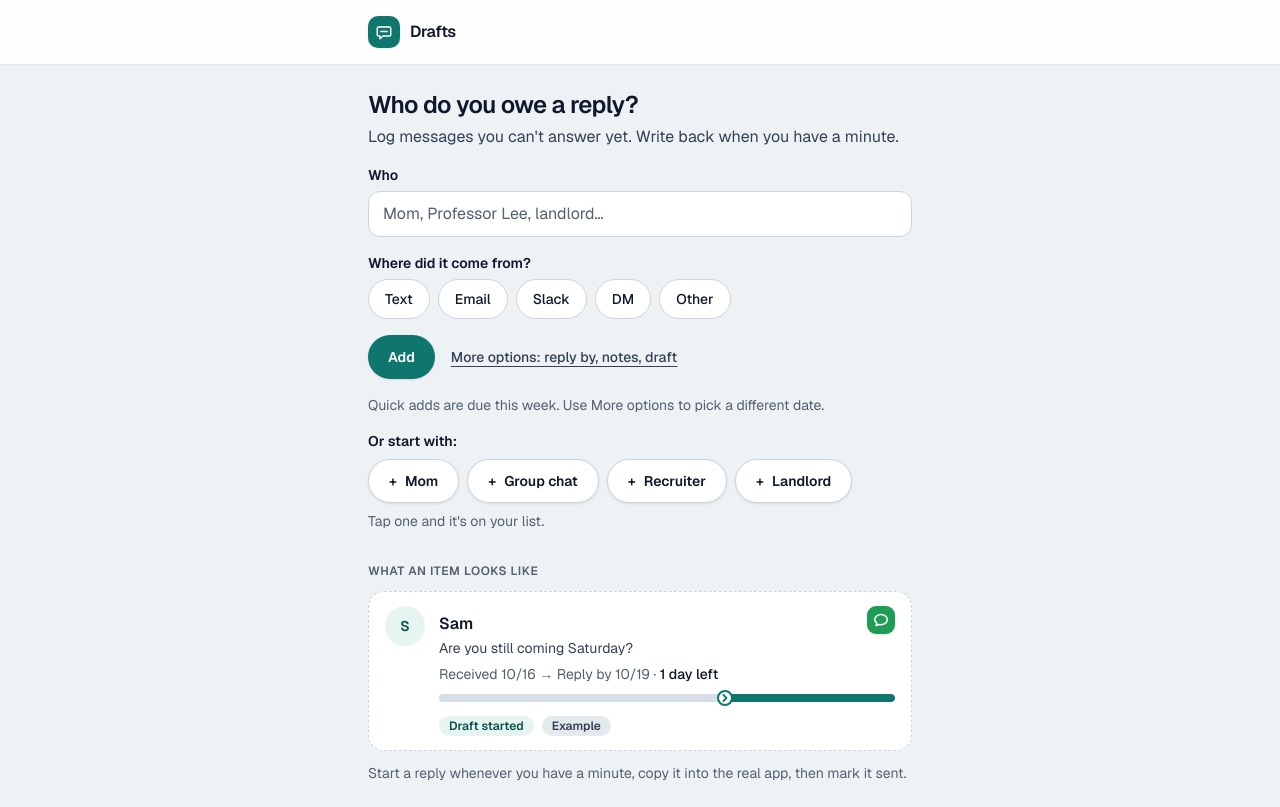
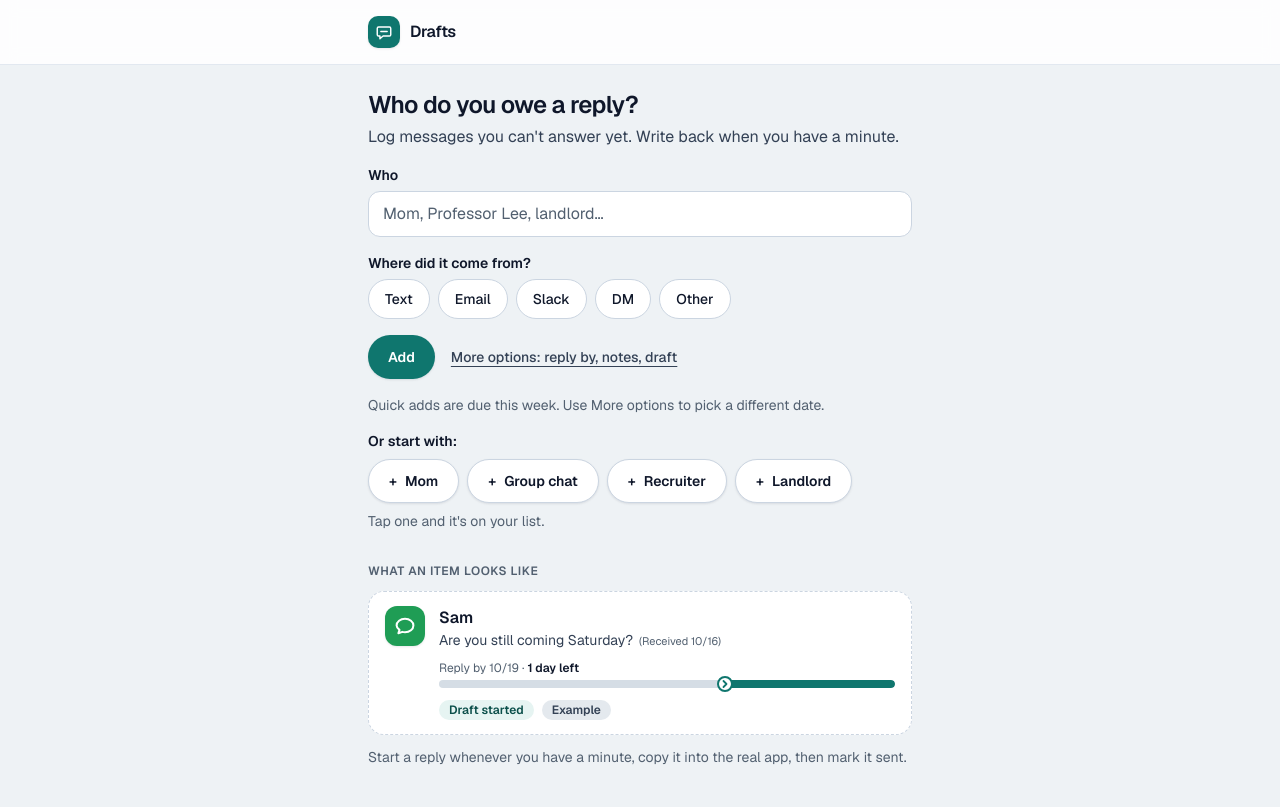
Before and after one commit to jdaguas/dbs-w3, a Next.js app: page / in a window 1280 px wide. Built offline with nearby package versions, Linux system fonts and the light colour scheme.

Commit message:
rearranged card contents

```diff
--- a/app/item/[id]/ItemView.tsx
+++ b/app/item/[id]/ItemView.tsx
@@ -2,18 +2,17 @@
 
 import { useRouter } from "next/navigation";
 import { useState } from "react";
-import { Avatar } from "@/components/Avatar";
 import { Banner } from "@/components/Banner";
 import { BoostButton } from "@/components/BoostButton";
 import { ChannelIcon } from "@/components/ChannelIcon";
 import { Button, ButtonLink } from "@/components/Button";
 import { Checkbox } from "@/components/Checkbox";
 import { StatusLine } from "@/components/ItemCard";
-import { Tag } from "@/components/Tag";
 import { TextArea } from "@/components/TextField";
 import { TimeBar } from "@/components/TimeBar";
 import {
   canBoost,
+  dateLabel,
   dueDateFor,
   NO_BOOST,
   FOLLOW_UP_DAYS,
@@ -145,22 +144,25 @@ function ItemDetail({ item, onLeave }: { item: Item; onLeave: () => void }) {
 
   return (
     <div className="flex flex-col gap-8">
-      <header className="flex items-start gap-4">
-        <Avatar name={item.who} size="lg" muted={overdue} />
-        <div className="flex min-w-0 flex-1 flex-col gap-1.5">
-          <div className="flex items-baseline justify-between gap-3">
+      <header className="flex flex-col gap-4">
+        <div className="flex items-center gap-4">
+          <ChannelIcon item={item} size="lg" muted={overdue} />
+          <div className="min-w-0">
             <h1 className="truncate text-2xl font-semibold tracking-tight text-ink">{item.who}</h1>
-            <ChannelIcon item={item} size="lg" />
+            <p className="text-sm text-ink-muted">{dateLabel(item, now)}</p>
           </div>
-          <StatusLine item={item} now={now} className="text-ink-soft" />
-          <TimeBar item={item} now={now} />
-          {(overdue || canBoost(item, now)) && (
-            <div className="flex flex-wrap items-center gap-2">
-              {overdue && <Tag>Past your date</Tag>}
-              {canBoost(item, now) && <BoostButton item={item} />}
-            </div>
-          )}
         </div>
+        {item.status !== "done" && (
+          <div>
+            <StatusLine item={item} now={now} className="text-sm text-ink-muted" />
+            <TimeBar item={item} now={now} />
+          </div>
+        )}
+        {canBoost(item, now) && (
+          <div>
+            <BoostButton item={item} />
+          </div>
+        )}
       </header>
 
       {item.message && (
--- a/components/Avatar.tsx
+++ /dev/null
@@ -1,23 +0,0 @@
-// Initials for the person you owe a reply ("Professor Lee" → "PL"). Decorative: the name is always shown beside it.
-/** `muted` greys it out (past the reply-by date). */
-export function Avatar({ name, size = "md", muted = false }: { name: string; size?: "md" | "lg"; muted?: boolean }) {
-  const initials =
-    name
-      .trim()
-      .split(/\s+/)
-      .slice(0, 2)
-      .map((w) => w[0]?.toUpperCase() ?? "")
-      .join("") || "?";
-  return (
-    <span
-      aria-hidden="true"
-      className={
-        "flex shrink-0 items-center justify-center rounded-full font-semibold " +
-        (muted ? "bg-subtle text-ink-muted " : "bg-accent-soft text-accent-ink ") +
-        (size === "lg" ? "size-12 text-base" : "size-10 text-sm")
-      }
-    >
-      {initials}
-    </span>
-  );
-}
--- a/components/ChannelIcon.tsx
+++ b/components/ChannelIcon.tsx
@@ -1,7 +1,7 @@
 import type { ReactNode } from "react";
 import { sourceLabel, type Item } from "@/lib/items";
 
-// Where the message came from, as a small app tile (Gmail, Slack, Text…).
+// Where the message came from, as an app tile (Gmail, Slack, Text…).
 // The name is the accessible label and the hover tooltip.
 
 type Key = "text" | "email" | "gmail" | "apple" | "outlook" | "yahoo" | "slack" | "dm" | "other";
@@ -66,7 +66,16 @@ function keyFor(item: Pick<Item, "channel" | "emailApp">): Key {
   return !item.emailApp || item.emailApp === "other" ? "email" : item.emailApp;
 }
 
-export function ChannelIcon({ item, size = "md" }: { item: Pick<Item, "channel" | "emailApp">; size?: "md" | "lg" }) {
+/** Sits where a contact photo would. `muted` greys it out (past the reply-by date). */
+export function ChannelIcon({
+  item,
+  size = "md",
+  muted = false,
+}: {
+  item: Pick<Item, "channel" | "emailApp">;
+  size?: "md" | "lg";
+  muted?: boolean;
+}) {
   const { tile, glyph } = icons[keyFor(item)];
   const label = sourceLabel(item);
   return (
@@ -74,9 +83,13 @@ export function ChannelIcon({ item, size = "md" }: { item: Pick<Item, "channel"
       role="img"
       aria-label={`From ${label}`}
       title={label}
-      className={`flex shrink-0 items-center justify-center rounded-[9px] text-white shadow-card ${tile} ${size === "lg" ? "size-9" : "size-7"}`}
+      className={
+        `flex shrink-0 items-center justify-center text-white shadow-card ${tile} ` +
+        (size === "lg" ? "size-12 rounded-[14px] " : "size-10 rounded-[12px] ") +
+        (muted ? "grayscale" : "")
+      }
     >
-      <svg viewBox="0 0 20 20" className={size === "lg" ? "size-5.5" : "size-4.5"} aria-hidden="true">
+      <svg viewBox="0 0 20 20" className={size === "lg" ? "size-7" : "size-6"} aria-hidden="true">
         {glyph}
       </svg>
     </span>
--- a/components/ItemCard.tsx
+++ b/components/ItemCard.tsx
@@ -1,47 +1,33 @@
 import Link from "next/link";
-import { Avatar } from "./Avatar";
 import { BoostButton } from "./BoostButton";
 import { ChannelIcon } from "./ChannelIcon";
 import { Tag } from "./Tag";
 import { TimeBar } from "./TimeBar";
-import {
-  canBoost,
-  isDrafting,
-  isFollowUpDue,
-  isOverdue,
-  receivedLabel,
-  replyByLabel,
-  statusLine,
-  type Item,
-} from "@/lib/items";
+import { canBoost, dateLabel, isDrafting, isFollowUpDue, isOverdue, replyByLabel, statusLine, type Item } from "@/lib/items";
 
-// One item in a list. The whole card opens the item page (the name is a link stretched over
-// the card), so the Boost button can sit on top of it without nesting a button in a link.
+// One item in a list, in three levels:
+//   [app icon]  Name
+//               What it's about, cut short… (Received 10/12)
+//               Reply by 10/20 · 2 days left
+//               ▬▬▬▬▬▬▬▬▬▬▬▬▬ (time bar)             [Draft started] [+4 hours]
+// The whole card opens the item page (the name is a link stretched over the card),
+// so the Boost button can sit on top of it without nesting a button in a link.
 
 /**
- * To reply: "Received 10/12 → Reply by 10/20 · 2 days left" (or "· No rush").
- * Waiting and done: "Sent 3 days ago. Follow up?". Shared with the item page.
+ * The line above the bar. To reply: "Reply by 10/20 · 2 days left" or "No rush".
+ * Waiting: "Waiting on them" / "No reply yet. Follow up?". Shared with the item page.
  */
 export function StatusLine({ item, now, className = "" }: { item: Item; now: Date; className?: string }) {
-  if (item.status !== "needs") return <p className={className}>{statusLine(item, now)}</p>;
+  if (item.status !== "needs") {
+    const followUp = isFollowUpDue(item, now);
+    return <p className={`${className} ${followUp ? "font-medium text-warn-ink" : ""}`}>{statusLine(item, now)}</p>;
+  }
   const by = replyByLabel(item, now);
+  if (!by) return <p className={className}>No rush</p>;
   return (
     <p className={className}>
-      <span className="whitespace-nowrap">Received {receivedLabel(item.createdAt, now)}</span>{" "}
-      <span aria-hidden="true" className="text-ink-muted">
-        →
-      </span>
-      <span className="sr-only">,</span>{" "}
-      {by ? (
-        <span className="whitespace-nowrap">
-          Reply by {by.date} ·{" "}
-          <span className={isOverdue(item, now) ? "font-semibold text-ink-muted" : "font-medium text-ink"}>
-            {by.left}
-          </span>
-        </span>
-      ) : (
-        "No rush"
-      )}
+      Reply by {by.date} ·{" "}
+      <span className={isOverdue(item, now) ? "font-semibold text-ink-soft" : "font-semibold text-ink"}>{by.left}</span>
     </p>
   );
 }
@@ -60,13 +46,13 @@ export function ItemCard({ item, now = new Date(), example = false }: { item: It
         // Past the date: greyed out (flat, no shadow) but still readable.
         (overdue ? "border-line-strong bg-canvas" : followUp ? "border-warn-line bg-surface shadow-card" : "border-line bg-surface shadow-card"));
 
-  const name = <span className={`truncate font-semibold ${overdue ? "text-ink-soft" : "text-ink"}`}>{item.who}</span>;
+  const name = <span className={`font-semibold ${overdue ? "text-ink-soft" : "text-ink"}`}>{item.who}</span>;
 
   return (
     <div className={className}>
-      <Avatar name={item.who} muted={overdue} />
+      <ChannelIcon item={item} muted={overdue} />
       <div className="min-w-0 flex-1">
-        <div className="flex items-baseline justify-between gap-3">
+        <div className="flex">
           {example ? (
             <p className="truncate">{name}</p>
           ) : (
@@ -77,24 +63,25 @@ export function ItemCard({ item, now = new Date(), example = false }: { item: It
               {name}
             </Link>
           )}
-          <ChannelIcon item={item} />
         </div>
 
-        {item.message && (
-          <p className="mt-0.5 truncate text-sm text-ink-soft">{item.message.replace(/\s+/g, " ").trim()}</p>
-        )}
+        {/* The preview gives way so the date always fits after it. */}
+        <p className="flex items-baseline gap-1.5 text-sm text-ink-soft">
+          {item.message && <span className="min-w-0 truncate">{item.message.replace(/\s+/g, " ").trim()}</span>}
+          <span className="shrink-0 text-[11px] text-ink-muted">
+            {item.message ? `(${dateLabel(item, now)})` : dateLabel(item, now)}
+          </span>
+        </p>
 
-        <StatusLine item={item} now={now} className="mt-1.5 text-sm text-ink-muted" />
         {item.status !== "done" && (
-          <div className="mt-1.5">
+          <div className="mt-2.5">
+            <StatusLine item={item} now={now} className="text-xs text-ink-muted" />
             <TimeBar item={item} now={now} />
           </div>
         )}
 
-        {(overdue || followUp || drafting || example || boostable) && (
-          <div className="mt-2.5 flex flex-wrap items-center gap-2">
-            {overdue && <Tag>Past your date</Tag>}
-            {followUp && <Tag tone="warn">No reply yet</Tag>}
+        {(drafting || example || boostable) && (
+          <div className="mt-2 flex flex-wrap items-center gap-2">
             {drafting && <Tag tone="accent">Draft started</Tag>}
             {example && <Tag>Example</Tag>}
             {boostable && <BoostButton item={item} className="relative z-[2] ml-auto" />}
--- a/lib/items.ts
+++ b/lib/items.ts
@@ -107,13 +107,6 @@ export function daysSince(iso: string, now = new Date()) {
   return Math.max(0, Math.round((b - a) / DAY));
 }
 
-export function agoLabel(iso: string, now = new Date()) {
-  const days = daysSince(iso, now);
-  if (days === 0) return "today";
-  if (days === 1) return "yesterday";
-  return `${days} days ago`;
-}
-
 function fromISODate(iso: string) {
   const [y, m, d] = iso.split("-").map(Number);
   return new Date(y, m - 1, d);
@@ -124,12 +117,12 @@ export function shortDate(d: Date) {
   return d.toLocaleDateString(undefined, { month: "numeric", day: "numeric" });
 }
 
-/** "today (10/18)", "yesterday (10/17)", or just "10/12". */
-export function receivedLabel(createdAt: string, now = new Date()) {
-  const date = shortDate(new Date(createdAt));
-  const days = daysSince(createdAt, now);
-  if (days === 0) return `today (${date})`;
-  if (days === 1) return `yesterday (${date})`;
+/** "today, 10/18", "yesterday, 10/17", or just "10/12". */
+export function dayLabel(iso: string, now = new Date()) {
+  const date = shortDate(new Date(iso));
+  const days = daysSince(iso, now);
+  if (days === 0) return `today, ${date}`;
+  if (days === 1) return `yesterday, ${date}`;
   return date;
 }
 
@@ -268,13 +261,16 @@ export function sortNeedsReply(items: Item[], now = new Date()) {
     });
 }
 
-/** For waiting and done items: "Sent 3 days ago. Follow up?" (To reply items show dates instead.) */
+/** "Received 10/12", or "Sent yesterday, 10/17" once replied. Shown after the card's preview. */
+export function dateLabel(item: Item, now = new Date()) {
+  if (item.status === "needs") return `Received ${dayLabel(item.createdAt, now)}`;
+  return `Sent ${dayLabel(item.waitingSince ?? item.sentAt ?? item.createdAt, now)}`;
+}
+
+/** For waiting and done items, above the bar. (To reply items show "Reply by …" instead.) */
 export function statusLine(item: Item, now = new Date()) {
-  if (item.status === "waiting") {
-    const sent = agoLabel(item.waitingSince ?? item.sentAt ?? item.createdAt, now);
-    return isFollowUpDue(item, now) ? `Sent ${sent}. Follow up?` : `Sent ${sent}. Waiting on them.`;
-  }
-  return `Sent ${agoLabel(item.sentAt ?? item.createdAt, now)}.`;
+  if (item.status === "waiting") return isFollowUpDue(item, now) ? "No reply yet. Follow up?" : "Waiting on them";
+  return "Done";
 }
 
 export function followUpsDue(items: Item[], now = new Date()) {
```
Also changed, not shown: 1 other file (tests, documents, lock files or other folders).
